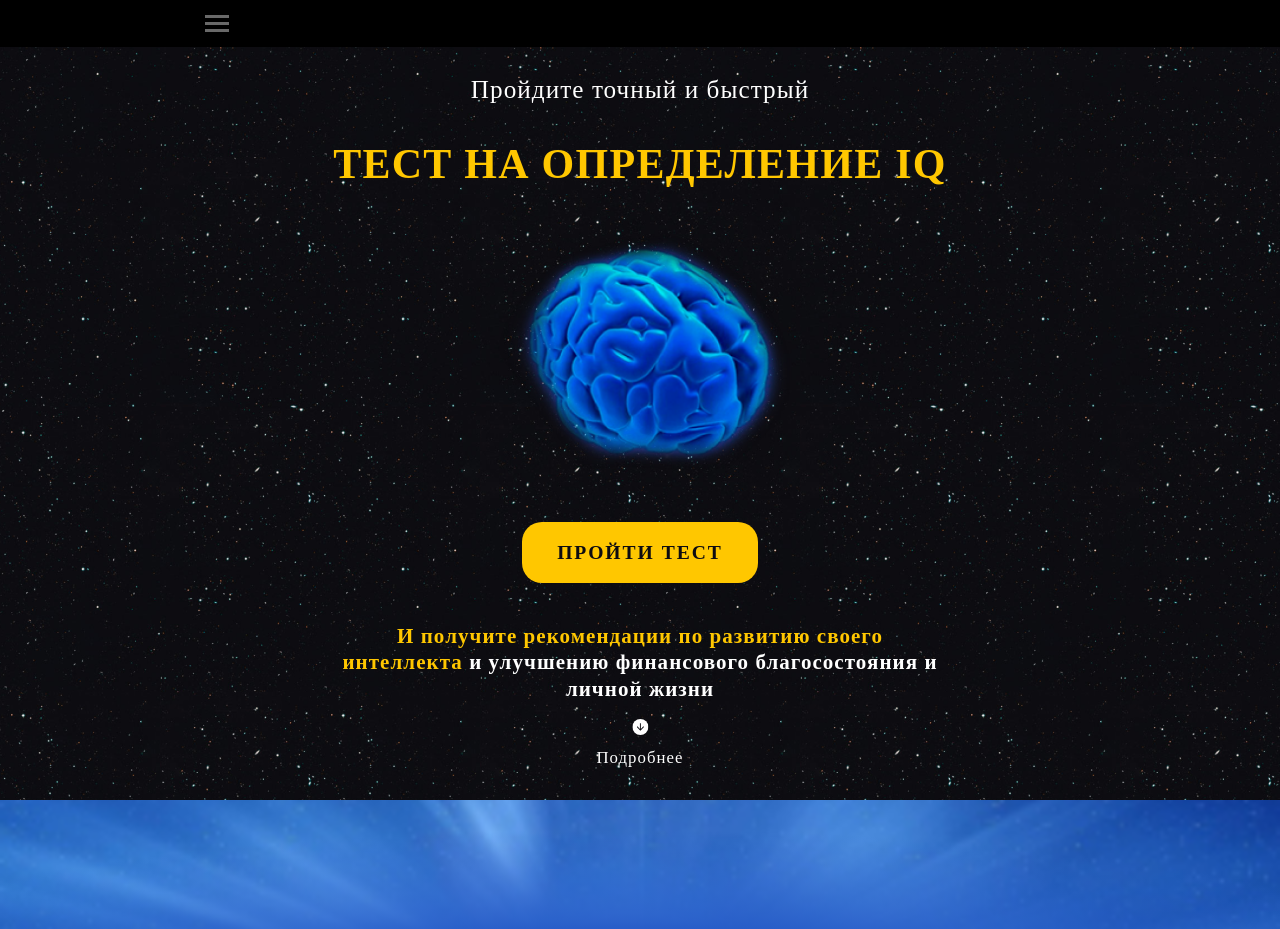
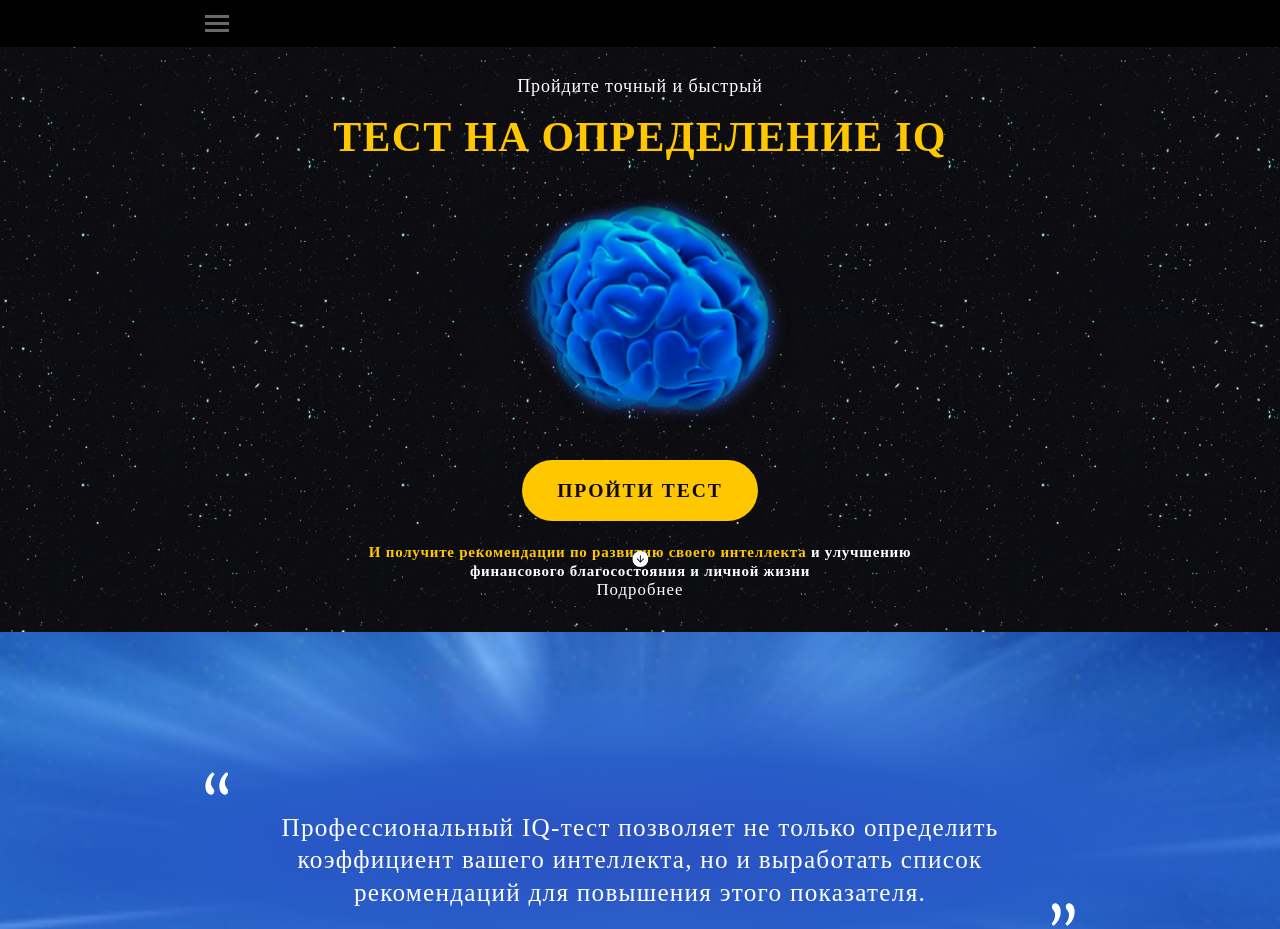
Before and after one commit to 88sheremet/brain-testing, a plain HTML site: page index.html in a window 1280 px wide. Shown: the top 929 px of the page. Drawn offline with Linux system fonts and the light colour scheme; a script that the page names is missing; a web font is replaced by a local one.

Commit message:
fix styles at homepage

```diff
--- a/css/style.css
+++ b/css/style.css
@@ -56,10 +56,12 @@ body {
 .btn {
   cursor: pointer;
   display: block;
-  padding: 12px 35px;
+  /* padding: 12px 35px; */
+  padding: 14px 18px 11px 18px;
   margin: 0 auto;
-  background: radial-gradient(50% 50% at 50% 50%, #FFC700 0%, #FFC700 100%);
-  border-radius: 20px;
+  /* background: radial-gradient(50% 50% at 50% 50%, #FFC700 0%, #FFC700 100%); */
+  background: #FFC700;
+  border-radius: 50px;
   font-family: 'Merriweather', serif;
   font-weight: 700;
   font-size: 1.4rem;
@@ -202,7 +204,7 @@ body {
   background-image: url(../images/bg.png);
   background-position: center;
   text-align: center;
-  height: calc(100vh - 47px);
+  height: calc(100vh - 215px);
   position: relative;
 }
 
@@ -210,8 +212,15 @@ body {
   padding-top: 10px;
   display: inline-block;
   margin-bottom: 15px;
-  font-size: 1.8rem;
-  line-height: 1.3;
+  font-family: 'PT Serif';
+font-style: normal;
+font-weight: 400;
+font-size: 18px;
+line-height: 24px;
+
+letter-spacing: 0.05em;
+
+color: #FFFFFF;
 }
 
 .banner__title {
@@ -240,6 +249,15 @@ body {
 
 .banner__text {
   font-weight: 700;
+  margin-bottom: 30px;
+  font-family: 'PT Serif';
+font-style: normal;
+font-weight: 700;
+font-size: 15px;
+line-height: 19px;
+
+text-align: center;
+letter-spacing: 0.05em;
 }
 
 .banner__link {
@@ -250,6 +268,7 @@ body {
   line-height: 1.35;
   left: 50%;
   transform: translateX(-50%);
+  margin-top: 30px;
 }
 
 .banner__link::after {
@@ -258,7 +277,7 @@ body {
   height: 16px;
   border-radius: 50%;
   background-color: #fff;
-  background-image: url(../images/arrow.svg);
+  background-image: url(../images/arrow-up.svg);
   background-repeat: no-repeat;
   background-position: center;
   position: absolute;
--- a/index.html
+++ b/index.html
@@ -66,7 +66,7 @@
         <div class="container">
           <div class="banner__wrapper">
 
-            <span class="banner__subtitle">Пройдите точный и быстрый </span>
+            <p class="banner__subtitle">Пройдите точный и быстрый </p>
             <h1 class="banner__title yellow-text">Тест на определение IQ</h1>
             <img class="banner__img" src="images/brain-logo.png" alt="мозг">
             <button class="banner__btn btn start-test" type="button">пРойти тест</button>
@@ -75,7 +75,8 @@
               <span class="yellow-text">И получите рекомендации по развитию своего интеллекта</span> и улучшению
               финансового благосостояния и личной жизни
             </p>
-            <a class="banner__link" href="#about">Подробнее</a>
+            <a class="banner__link" href="#about">
+              Подробнее</a>
           </div>
 
         </div>
```
Also changed, not shown: images/arrow-up.svg (added).
